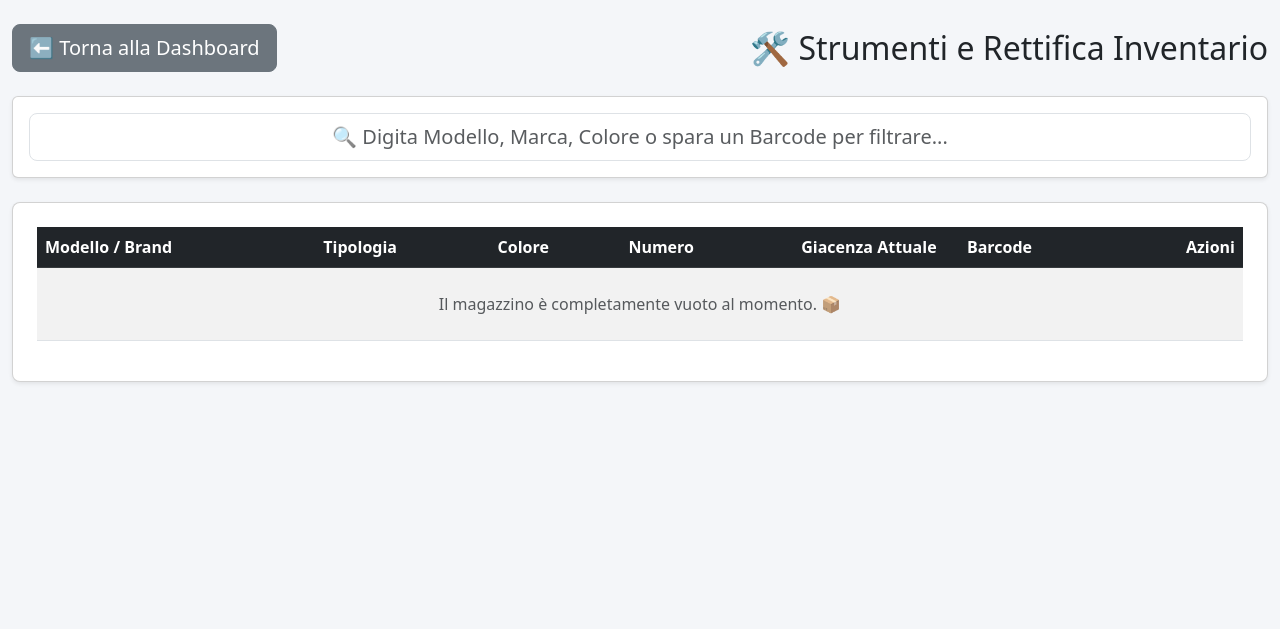
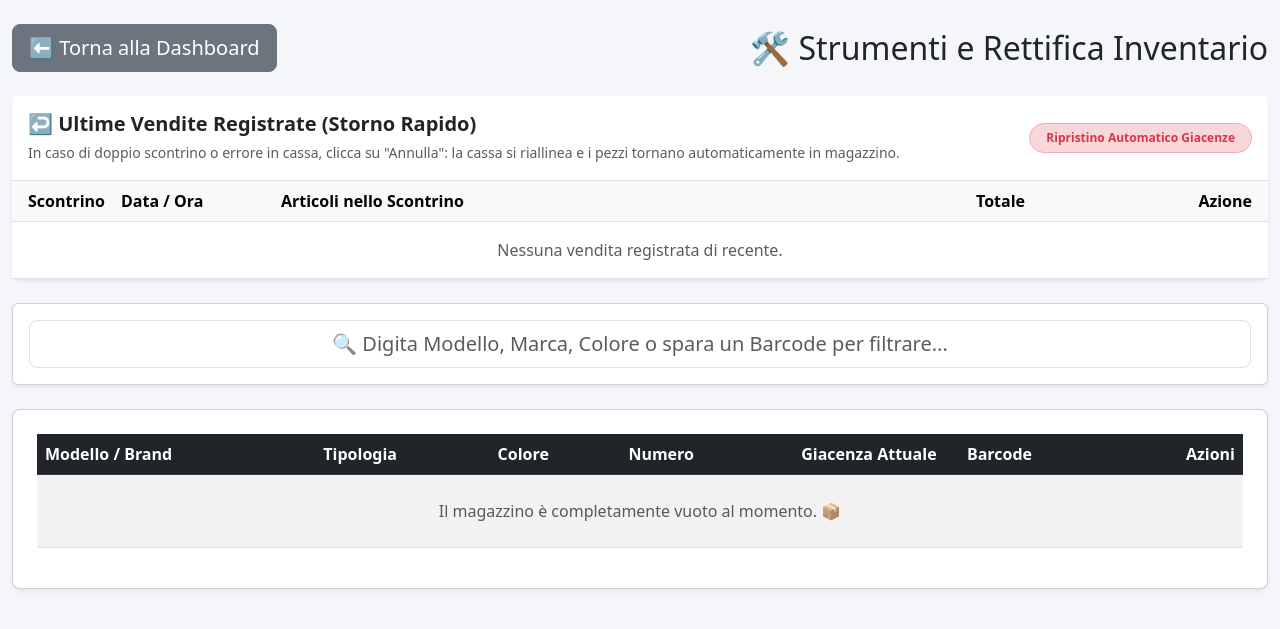
Before and after one commit to giovacto/gestionale-via-roma, a Flask app: page /tools in a window 1280 px wide. Shown: the top 629 px of the page. Run offline with Flask 3, Linux system fonts and the light colour scheme; the visitor is signed in with stand-in values (Sample User, id 1).

Commit message:
Aggiunto storno rapido vendite e sync asincrona Stratoos

```diff
--- a/app.py
+++ b/app.py
@@ -1,4 +1,5 @@
 import os
+import threading
 from datetime import datetime, date
 from functools import wraps
 from flask import (
@@ -42,12 +43,33 @@ with app.app_context():
     db.create_all()
 
 
+def sincronizza_stratoos_async(barcode, codice_modello, nuova_giacenza):
+    """Esegue la chiamata di sincronizzazione giacenza verso Stratoos in un thread separato,
+
+    rendendo l'interfaccia istantanea e senza attese per l'utente.
+    """
+
+    def _sync():
+        try:
+            aggiorna_giacenza_stratoos(
+                barcode=barcode,
+                codice_modello=codice_modello,
+                nuova_giacenza=nuova_giacenza,
+            )
+        except Exception as e:
+            print(f"Errore sync asincrona Stratoos ({barcode}): {e}")
+
+    thread = threading.Thread(target=_sync, daemon=True)
+    thread.start()
+
+
 # -------------------------------------------------------------------
 # SISTEMA DI LOGIN
 # -------------------------------------------------------------------
 
 
 def login_required(f):
+
     @wraps(f)
     def decorated_function(*args, **kwargs):
         if not session.get("logged_in"):
@@ -194,15 +216,12 @@ def carico():
             conteggio_inseriti += qta
             db.session.commit()
 
-            # Sincronizzazione automatica giacenza su Stratoos
-            try:
-                aggiorna_giacenza_stratoos(
-                    barcode=var_target.barcode,
-                    codice_modello=articolo.codice_modello,
-                    nuova_giacenza=var_target.giacenza,
-                )
-            except Exception as e:
-                print(f"Errore sincronizzazione Stratoos: {e}")
+            # Sincronizzazione asincrona su Stratoos
+            sincronizza_stratoos_async(
+                barcode=var_target.barcode,
+                codice_modello=articolo.codice_modello,
+                nuova_giacenza=var_target.giacenza,
+            )
 
         flash(f"⚓ Movimentati {conteggio_inseriti} pezzi con successo!", "success")
         return redirect("/carico")
@@ -367,14 +386,12 @@ def API_vendi():
         if variante.giacenza > 0:
             variante.giacenza -= 1
 
-        try:
-            aggiorna_giacenza_stratoos(
-                barcode=variante.barcode,
-                codice_modello=variante.articolo.codice_modello,
-                nuova_giacenza=variante.giacenza,
-            )
-        except Exception:
-            pass
+        # Sincronizzazione asincrona immediata
+        sincronizza_stratoos_async(
+            barcode=variante.barcode,
+            codice_modello=variante.articolo.codice_modello,
+            nuova_giacenza=variante.giacenza,
+        )
 
         totale_incassato += prezzo_finale
         totale_guadagnato += guadagno_pezzo
@@ -411,7 +428,6 @@ def fornitori():
         flash(f"✅ Fornitore '{nome}' aggiunto con successo!", "success")
         return redirect(url_for("fornitori"))
 
-    # Ordina in ordine alfabetico i fornitori
     lista_fornitori = Fornitore.query.order_by(Fornitore.nome.asc()).all()
     return render_template("fornitori.html", fornitori=lista_fornitori)
 
@@ -497,7 +513,51 @@ def report():
 def tools():
     varianti = VarianteArticolo.query.all()
     fornitori_list = Fornitore.query.order_by(Fornitore.nome.asc()).all()
-    return render_template("tools.html", varianti=varianti, fornitori=fornitori_list)
+    ultime_vendite = Vendita.query.order_by(Vendita.data_vendita.desc()).limit(10).all()
+
+    return render_template(
+        "tools.html",
+        varianti=varianti,
+        fornitori=fornitori_list,
+        ultime_vendite=ultime_vendite,
+    )
+
+
+@app.route("/storna-vendita/<int:vendita_id>", methods=["POST"])
+@login_required
+def storna_vendita(vendita_id):
+    vendita = Vendita.query.get_or_404(vendita_id)
+
+    try:
+        # 1. Reintegro giacenze
+        for dett in vendita.dettagli:
+            variante = dett.variante
+            if variante:
+                variante.giacenza += dett.quantita
+                # Sincronizzazione asincrona senza attendere la risposta HTTP
+                sincronizza_stratoos_async(
+                    barcode=variante.barcode,
+                    codice_modello=variante.articolo.codice_modello,
+                    nuova_giacenza=variante.giacenza,
+                )
+
+            # 2. Eliminazione dettaglio
+            db.session.delete(dett)
+
+        # 3. Eliminazione vendita
+        db.session.delete(vendita)
+        db.session.commit()
+
+        flash(
+            f"✅ Vendita #{vendita_id} annullata con successo! Giacenza ripristinata e cassa allineata.",
+            "success",
+        )
+    except Exception as e:
+        db.session.rollback()
+        print(f"Errore storno vendita #{vendita_id}: {e}")
+        flash(f"❌ Errore durante l'annullamento della vendita: {e}", "danger")
+
+    return redirect(url_for("tools"))
 
 
 @app.route("/tools/regola/<int:variante_id>/<azione>", methods=["POST"])
@@ -522,15 +582,12 @@ def regola_giacenza(variante_id, azione):
 
     db.session.commit()
 
-    # Sincronizzazione automatica con Stratoos
-    try:
-        aggiorna_giacenza_stratoos(
-            barcode=variante.barcode,
-            codice_modello=variante.articolo.codice_modello,
-            nuova_giacenza=variante.giacenza,
-        )
-    except Exception as e:
-        print(f"Errore sincronizzazione Stratoos: {e}")
+    # Sincronizzazione asincrona
+    sincronizza_stratoos_async(
+        barcode=variante.barcode,
+        codice_modello=variante.articolo.codice_modello,
+        nuova_giacenza=variante.giacenza,
+    )
 
     return redirect(url_for("tools"))
 
@@ -554,15 +611,12 @@ def modifica_variante(variante_id):
 
     db.session.commit()
 
-    # Sincronizzazione automatica con Stratoos
-    try:
-        aggiorna_giacenza_stratoos(
-            barcode=variante.barcode,
-            codice_modello=articolo.codice_modello,
-            nuova_giacenza=variante.giacenza,
-        )
-    except Exception as e:
-        print(f"Errore sincronizzazione Stratoos: {e}")
+    # Sincronizzazione asincrona
+    sincronizza_stratoos_async(
+        barcode=variante.barcode,
+        codice_modello=articolo.codice_modello,
+        nuova_giacenza=variante.giacenza,
+    )
 
     flash("✏️ Dettagli articolo modificati con successo!", "success")
     return redirect(url_for("tools"))
--- a/templates/tools.html
+++ b/templates/tools.html
@@ -37,6 +37,88 @@
         {% endfor %}
         {% endif %}
         {% endwith %}
+
+        <!-- SEZIONE STORNO RAPIDO VENDITE RECENTI -->
+        <div class="card shadow-sm mb-4 border-0 rounded-3">
+            <div class="card-header bg-white py-3 border-bottom d-flex justify-content-between align-items-center">
+                <div>
+                    <h5 class="mb-1 fw-bold text-dark">
+                        ↩️ Ultime Vendite Registrate (Storno Rapido)
+                    </h5>
+                    <small class="text-muted">In caso di doppio scontrino o errore in cassa, clicca su "Annulla": la
+                        cassa si riallinea e i pezzi tornano automaticamente in magazzino.</small>
+                </div>
+                <span
+                    class="badge bg-danger-subtle text-danger border border-danger-subtle px-3 py-2 rounded-pill fw-bold">
+                    Ripristino Automatico Giacenze
+                </span>
+            </div>
+            <div class="card-body p-0">
+                <div class="table-responsive">
+                    <table class="table table-hover align-middle mb-0">
+                        <thead class="table-light">
+                            <tr>
+                                <th class="ps-3" style="width: 100px;">Scontrino</th>
+                                <th style="width: 160px;">Data / Ora</th>
+                                <th>Articoli nello Scontrino</th>
+                                <th style="width: 140px;">Totale</th>
+                                <th class="text-end pe-3" style="width: 160px;">Azione</th>
+                            </tr>
+                        </thead>
+                        <tbody>
+                            {% for v in ultime_vendite %}
+                            <tr>
+                                <td class="ps-3 fw-bold text-secondary">#{{ v.id }}</td>
+                                <td class="text-muted small">
+                                    {{ v.data_vendita.strftime('%d/%m/%Y %H:%M') if v.data_vendita else '-' }}
+                                </td>
+                                <td>
+                                    <div class="d-flex flex-column gap-1">
+                                        {% for d in v.dettagli %}
+                                        <div class="small">
+                                            <span class="badge bg-secondary me-1">{{ d.quantita }}x</span>
+                                            <strong>{{ d.variante.articolo.nome if d.variante and d.variante.articolo
+                                                else 'Articolo' }}</strong>
+                                            <span class="text-muted">
+                                                ({{ d.variante.colore if d.variante else '-' }}, Tg. {{
+                                                d.variante.taglia_numero if d.variante else '-' }})
+                                            </span>
+                                            <span class="text-success fw-bold ms-1">€ {{
+                                                "%.2f"|format(d.prezzo_singolo_venduto) }}</span>
+                                        </div>
+                                        {% else %}
+                                        <span class="text-muted fst-italic small">Nessun articolo associato</span>
+                                        {% endfor %}
+                                    </div>
+                                </td>
+                                <td>
+                                    <span class="fs-6 fw-bold text-success">
+                                        € {{ "%.2f"|format(v.importo_totale_incassato or 0.0) }}
+                                    </span>
+                                </td>
+                                <td class="text-end pe-3">
+                                    <form action="/storna-vendita/{{ v.id }}" method="POST" class="d-inline"
+                                        onsubmit="return confermaStorno('{{ v.id }}', '{{ "
+                                        %.2f"|format(v.importo_totale_incassato or 0.0) }}');">
+                                        <button type="submit"
+                                            class="btn btn-outline-danger btn-sm fw-bold rounded-pill px-3">
+                                            🗑️ Annulla
+                                        </button>
+                                    </form>
+                                </td>
+                            </tr>
+                            {% else %}
+                            <tr>
+                                <td colspan="5" class="text-center py-3 text-muted">
+                                    Nessuna vendita registrata di recente.
+                                </td>
+                            </tr>
+                            {% endfor %}
+                        </tbody>
+                    </table>
+                </div>
+            </div>
+        </div>
 
         <div class="card shadow-sm p-3 mb-4 bg-white">
             <input type="text" id="ricerca_input" class="form-control form-control-lg text-center"
@@ -196,6 +278,10 @@
 
     <script src="https://cdn.jsdelivr.net/npm/bootstrap@5.3.0/dist/js/bootstrap.bundle.min.js"></script>
     <script>
+        function confermaStorno(id, totale) {
+            return confirm("Vuoi davvero annullare la vendita #" + id + " di € " + totale + "?\n\nI pezzi venduti verranno automaticamente reinseriti a magazzino e la cassa verrà allineata.");
+        }
+
         function filtraTabella() {
             let input = document.getElementById("ricerca_input").value.toUpperCase();
             let rows = document.getElementById("tabella_magazzino").getElementsByTagName("tr");
```
